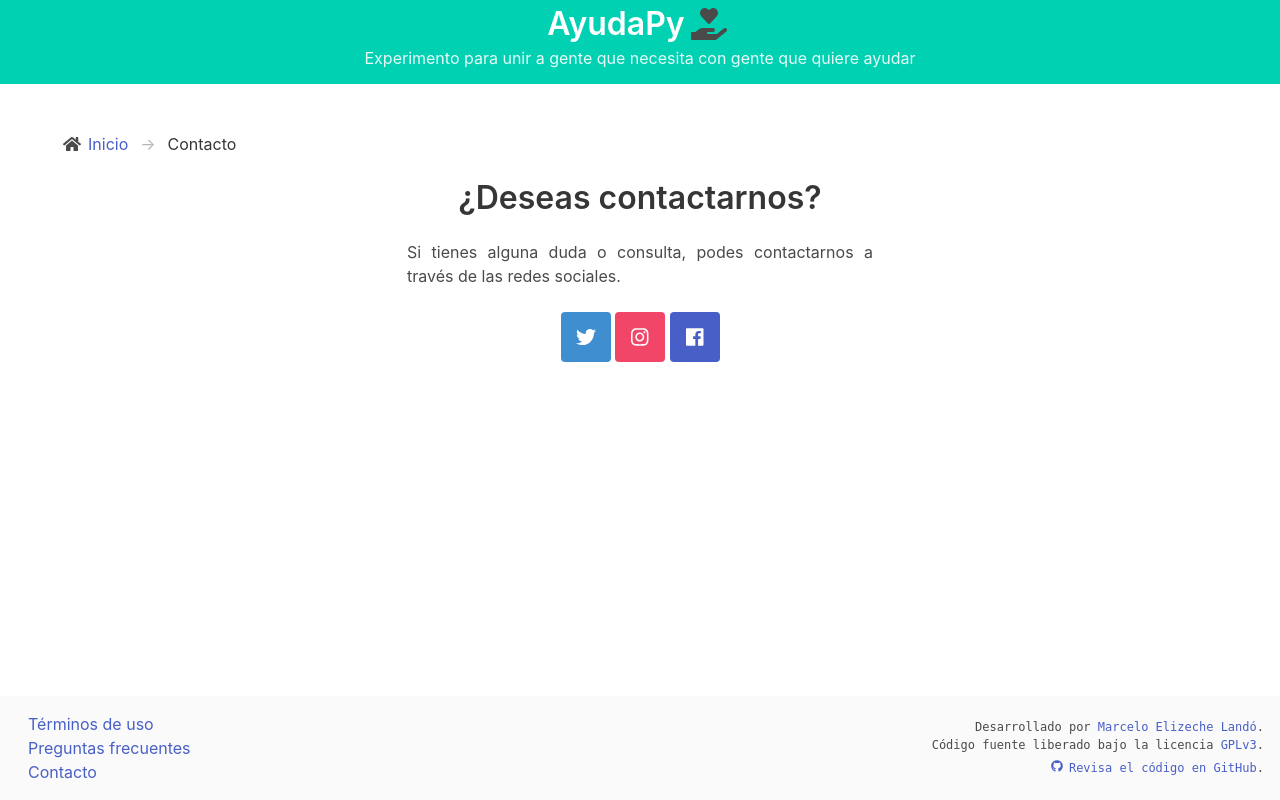
After one commit to melizeche/ayudapy, a Django app: template templates/contact_us.html in a window 1280 px wide. The commit adds this page. Run offline with Django 3.2, Linux system fonts and the light colour scheme; the template is opened without the code that fills it, so the values that code supplies are empty; some libraries are stand-ins or nearby versions.

Commit message:
Create a basic contact us page

```diff
--- a/conf/urls.py
+++ b/conf/urls.py
@@ -25,7 +25,8 @@ urlpatterns = [
     path('legal', TemplateView.as_view(template_name="legal.html")),
     path('pedidos/<int:id>', core_views.view_request, name='pedidos-detail'),
     path('pedidos_ciudad/<slug:city>', core_views.list_by_city, name='pedidos-by-city'),
-    path('pedidos', core_views.list_requests)
+    path('pedidos', core_views.list_requests),
+    path('contacto', TemplateView.as_view(template_name="contact_us.html"))
 ]
 urlpatterns += static(settings.MEDIA_URL, document_root=settings.MEDIA_ROOT)
 urlpatterns += static(settings.STATIC_URL, document_root=settings.STATIC_ROOT)
--- /dev/null
+++ b/templates/contact_us.html
@@ -0,0 +1,57 @@
+{% extends 'base.html' %}
+{% block bread %}
+<nav class="breadcrumb  has-arrow-separator" aria-label="breadcrumbs">
+  <ul>
+    <li>
+      <span class="icon is-small">
+        <i class="fas fa-home" aria-hidden="true"></i>
+      </span>
+      <a href="/">Inicio</a></li>
+    <li class="is-active"><a href="#" aria-current="page">Contacto</a></li>
+  </ul>
+</nav>
+{% endblock bread %}
+{% block content%}
+
+<div class="columns is-centered center">
+  <div class="column">
+    <div class="tile is-ancestor center">
+      <div class="tile is-5 is-vertical is-parent">
+        <div class="tile is-child is-warning">
+          <p class="title">¿Deseas contactarnos?</p>
+          <p class="has-text-justified">
+            Si tienes alguna duda o consulta, podes contactarnos a través de las redes sociales.
+          </p>
+        </div>
+        <div class="tile is-child buttons">
+          <a href="https://www.twitter.com/ayuda_py" target="_blank">
+            <button class="button is-info is-medium">
+              <span class="icon">
+                <i class="fab fa-twitter"></i>
+              </span>
+              <!-- <span>@ayuda_py</span> -->
+            </button>
+          </a>
+          <a href="https://instagram.com/ayuda.py" target="_blank">
+            <button class="button is-danger is-medium">
+              <span class="icon">
+                <i class="fab fa-instagram"></i>
+              </span>
+              <!-- <span>@ayuda.py</span> -->
+            </button>
+          </a>
+          <a href="https://www.facebook.com/ayudapy/" target="_blank">
+            <button class="button is-link is-medium">
+              <span class="icon">
+                <i class="fab fa-facebook"></i>
+              </span>
+              <!-- <span>@ayudapy</span> -->
+            </button>
+          </a>
+        </div>
+      </div>
+    </div>
+  </div>
+</div>
+
+{% endblock %}
--- a/templates/footer.html
+++ b/templates/footer.html
@@ -6,7 +6,7 @@
       <ul class="list is-fullwidth-mobile">
         <li class="list-item"><a href="/legal">Términos de uso</a></li>
         <li class="list-item"><a href="#">Preguntas frecuentes</a></li>
-        <li class="list-item"><a href="#">Contacto</a></li>
+        <li class="list-item"><a href="/contacto">Contacto</a></li>
       </ul>
     </p>
 
```
